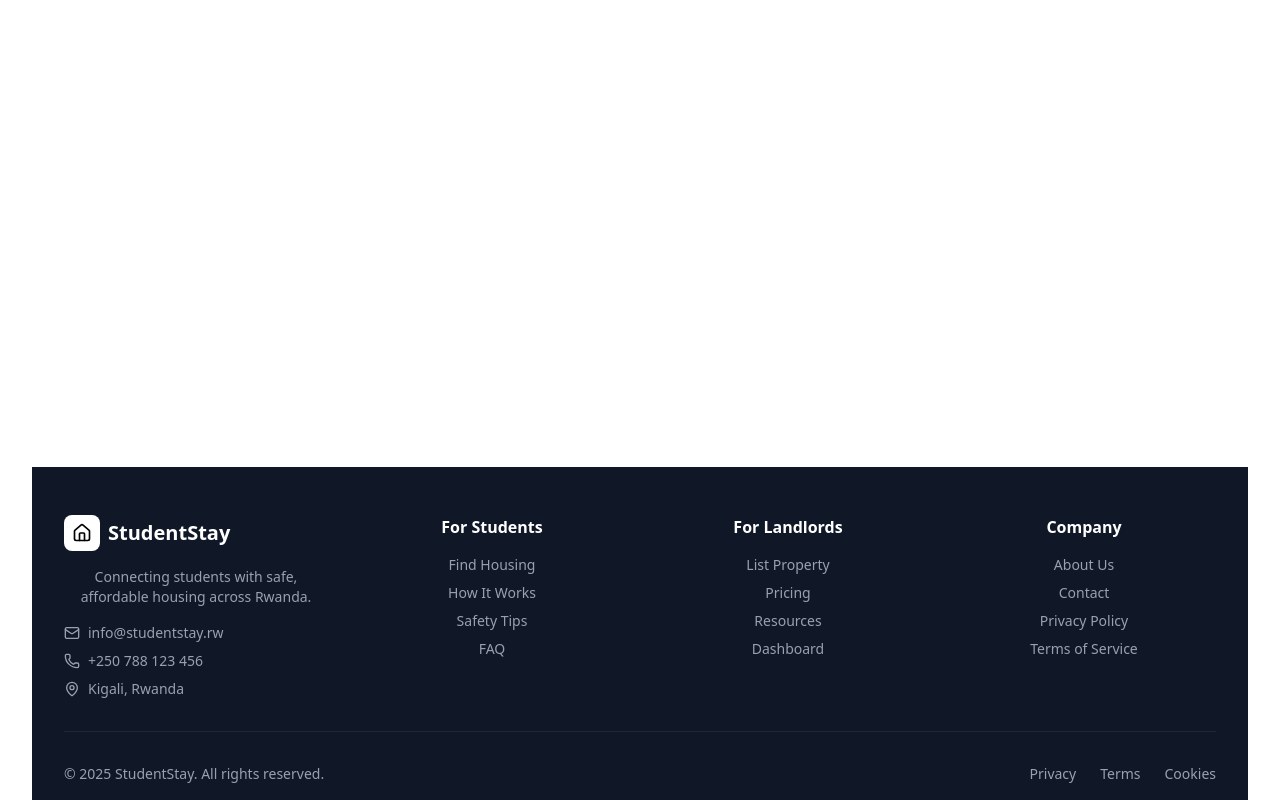
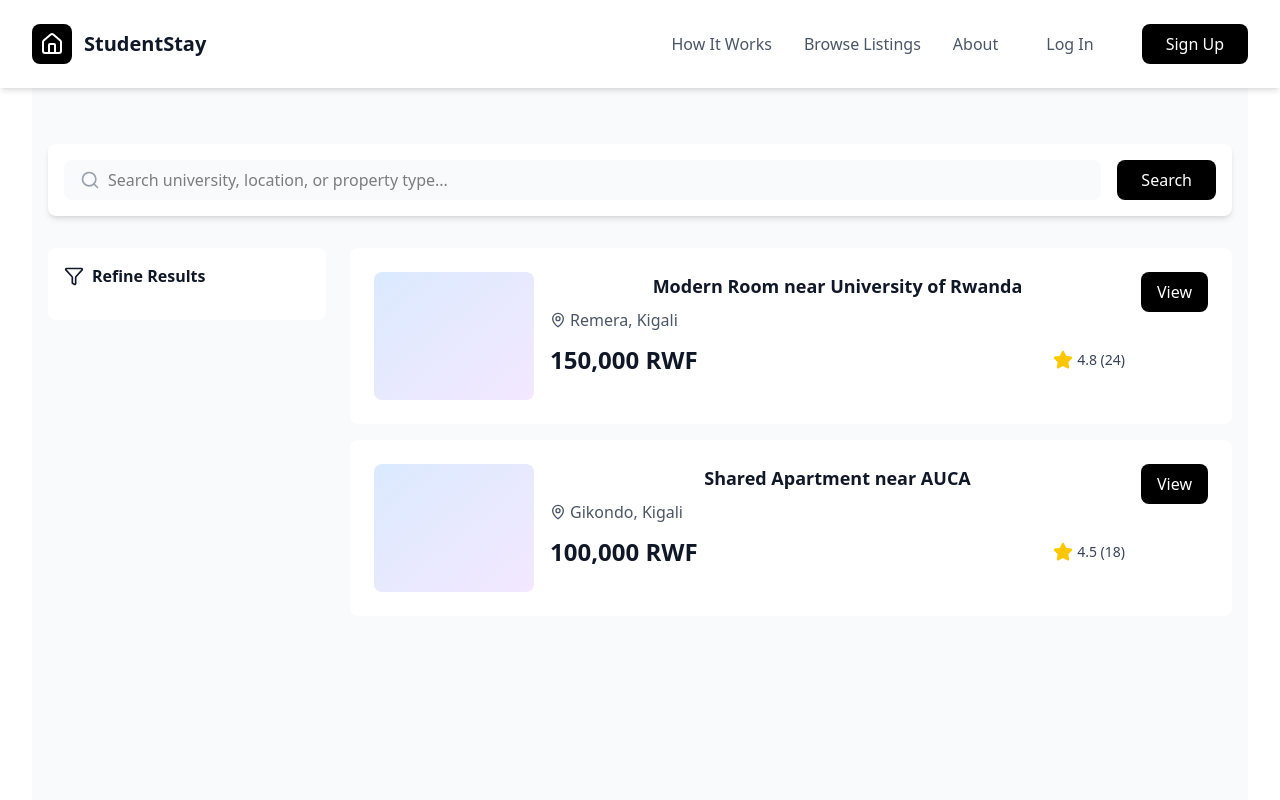
Before and after one commit to uwingabirejoselyne/student-housing-frontend, a React (Vite) app: page /search in a window 1280 px wide. Shown: the top 800 px of the page. Built offline with nearby package versions, Linux system fonts and the light colour scheme.

Commit message:
added searching listings page

```diff
--- a/src/App.tsx
+++ b/src/App.tsx
@@ -4,11 +4,18 @@ import { Router, Routes, Route } from 'react-router-dom';
 import Landing from './pages/Landing'
 import BrowseListings from './pages/BrowseListings';
 import Footer from './components/layout/Footer';
+import SearchListings from './pages/SearchListings';
+import Navbar from './components/layout/Navbar';
 
 function App() {
   return (
     <AuthProvider>
         <div className="min-h-screen bg-white flex flex-col">
+          <Navbar onLoginClick={function (): void {
+          throw new Error('Function not implemented.');
+        } } onSignUpClick={function (): void {
+          throw new Error('Function not implemented.');
+        } } />
           {/* Navbar is on all pages */}
           {/* Main Content - Routes */}
           <main className="flex-1">
@@ -16,6 +23,7 @@ function App() {
               {/* Public Routes */}
               <Route path="/" element={<Landing />} />
               <Route path="/browse" element={<BrowseListings />} />
+              <Route path="/search" element={<SearchListings />} />
 
 
               {/* Admi
--- /dev/null
+++ b/src/pages/SearchListings.tsx
@@ -0,0 +1,104 @@
+import React, { useState } from 'react';
+import { Search, MapPin, Star, Filter } from 'lucide-react';
+
+const SearchListings: React.FC = () => {
+  const [searchQuery, setSearchQuery] = useState('');
+  const [results] = useState([
+    {
+      id: '1',
+      title: 'Modern Room near University of Rwanda',
+      price: 150000,
+      location: 'Remera',
+      city: 'Kigali',
+      rating: 4.8,
+      reviewCount: 24,
+    },
+    {
+      id: '2',
+      title: 'Shared Apartment near AUCA',
+      price: 100000,
+      location: 'Gikondo',
+      city: 'Kigali',
+      rating: 4.5,
+      reviewCount: 18,
+    },
+  ]);
+
+  return (
+    <div className="min-h-screen bg-gray-50 pt-20">
+      <div className="max-w-7xl mx-auto px-4">
+        {/* Search Bar */}
+        <div className="py-8">
+          <div className="bg-white rounded-lg shadow-md p-4">
+            <div className="flex gap-4">
+              <div className="flex-1 flex items-center px-4 bg-gray-50 rounded-lg">
+                <Search className="w-5 h-5 text-gray-400" />
+                <input
+                  type="text"
+                  placeholder="Search university, location, or property type..."
+                  value={searchQuery}
+                  onChange={(e) => setSearchQuery(e.target.value)}
+                  className="flex-1 ml-2 bg-transparent outline-none"
+                />
+              </div>
+              <button className="px-6 py-2 bg-black text-white rounded-lg hover:bg-gray-800">
+                Search
+              </button>
+            </div>
+          </div>
+        </div>
+
+        {/* Results */}
+        <div className="grid grid-cols-1 lg:grid-cols-4 gap-6">
+          {/* Filters Sidebar */}
+          <div className="lg:col-span-1">
+            <div className="bg-white rounded-lg p-4 sticky top-24">
+              <h3 className="font-bold text-gray-900 mb-4 flex items-center">
+                <Filter className="w-5 h-5 mr-2" />
+                Refine Results
+              </h3>
+              {/* Add filter options here */}
+            </div>
+          </div>
+
+          {/* Results List */}
+          <div className="lg:col-span-3">
+            <div className="space-y-4">
+              {results.map((result) => (
+                <div key={result.id} className="bg-white rounded-lg p-6 hover:shadow-md transition-shadow flex gap-4">
+                  <div className="w-40 h-32 bg-gradient-to-br from-blue-100 to-purple-100 rounded-lg flex-shrink-0" />
+
+                  <div className="flex-1">
+                    <h3 className="text-lg font-semibold text-gray-900 mb-2">{result.title}</h3>
+                    <p className="text-gray-600 flex items-center mb-3">
+                      <MapPin className="w-4 h-4 mr-1" />
+                      {result.location}, {result.city}
+                    </p>
+
+                    <div className="flex justify-between items-center">
+                      <div className="text-2xl font-bold text-gray-900">
+                        {result.price.toLocaleString()} RWF
+                      </div>
+                      <div className="flex items-center">
+                        <Star className="w-5 h-5 text-yellow-400 fill-yellow-400" />
+                        <span className="ml-1 text-sm text-gray-700">
+                          {result.rating} ({result.reviewCount})
+                        </span>
+                      </div>
+                    </div>
+                  </div>
+
+                  <button className="px-4 py-2 bg-black text-white rounded-lg hover:bg-gray-800 self-start">
+                    View
+                  </button>
+                </div>
+              ))}
+            </div>
+          </div>
+        </div>
+      </div>
+    </div>
+  );
+};
+
+export default SearchListings;
```
